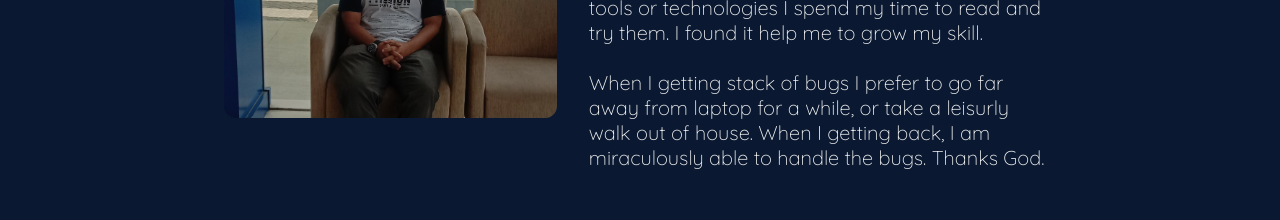
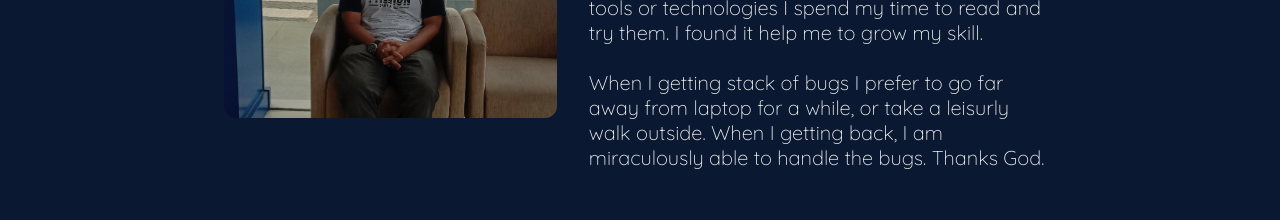
Before and after one commit to syofiazmi/My-Portfolio-1, a React (Create React App) app: page / in a window 1280 px wide. Shown: the part 1279-1499 px from the top of the page. Built offline with nearby package versions, Linux system fonts and the light colour scheme.

Commit message:
feat: edit about

```diff
--- a/src/Components/About/AboutComponent.js
+++ b/src/Components/About/AboutComponent.js
@@ -21,7 +21,7 @@ const AboutComponent = () => {
                         </p>
                         <br />
                         <p>
-                            When I getting stack of bugs I prefer to go far away from laptop for a while, or take a leisurly walk out of house. When I getting back, I am miraculously able to handle the bugs. Thanks God.
+                            When I getting stack of bugs I prefer to go far away from laptop for a while, or take a leisurly walk outside. When I getting back, I am miraculously able to handle the bugs. Thanks God.
                         </p>
                     </div>
                 </div>
```
